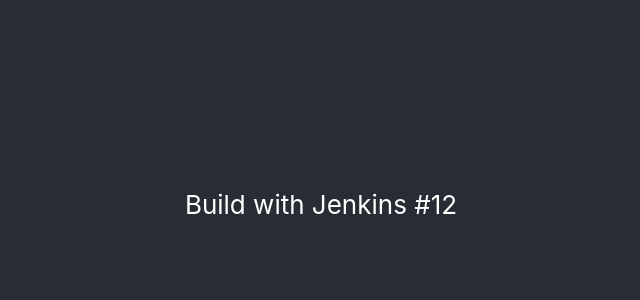
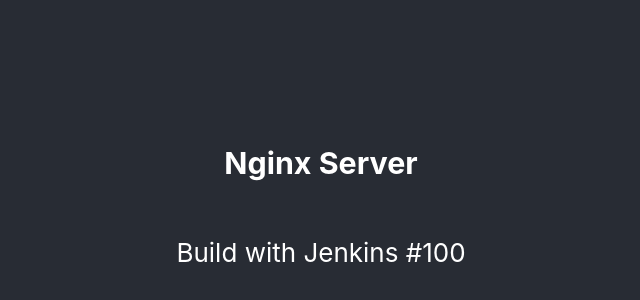
Before and after one commit to jmismail-dev/jenkins-react-nginx, a React (Vite) app: page / in a window 1280 px wide. Shown: the part 196-496 px from the top of the page, without its empty margins (319-959 px from the left). Built offline with nearby package versions, Linux system fonts and the light colour scheme.

Commit message:
Latest Change

```diff
--- a/src/App.jsx
+++ b/src/App.jsx
@@ -4,7 +4,8 @@
   return (
     <div className="App">
       <header className="App-header">
-        <p> Build with Jenkins #12 </p>
+        <h3>Nginx Server</h3>
+        <p> Build with Jenkins #100</p>
       </header>
     </div>
   )
```
